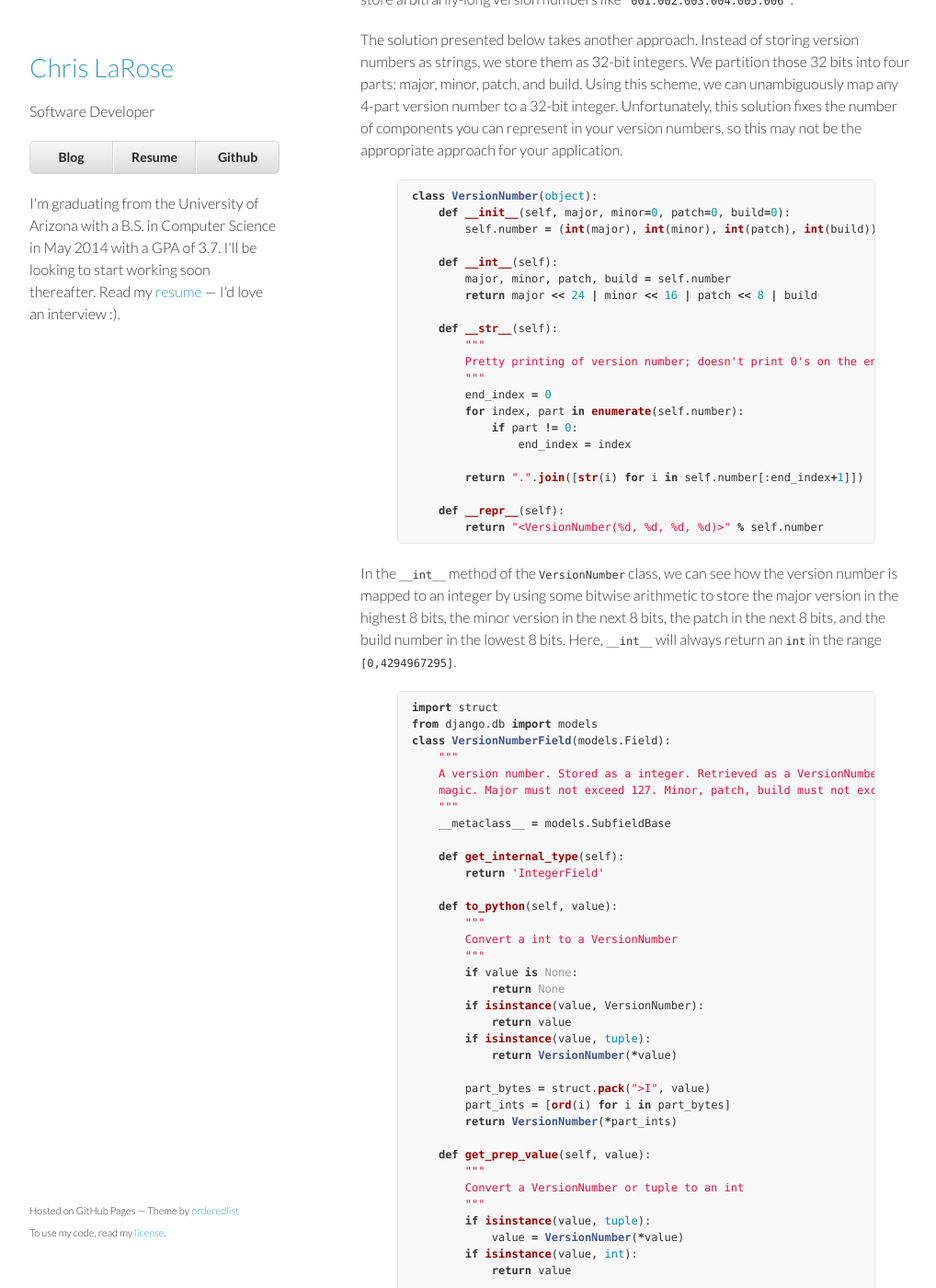
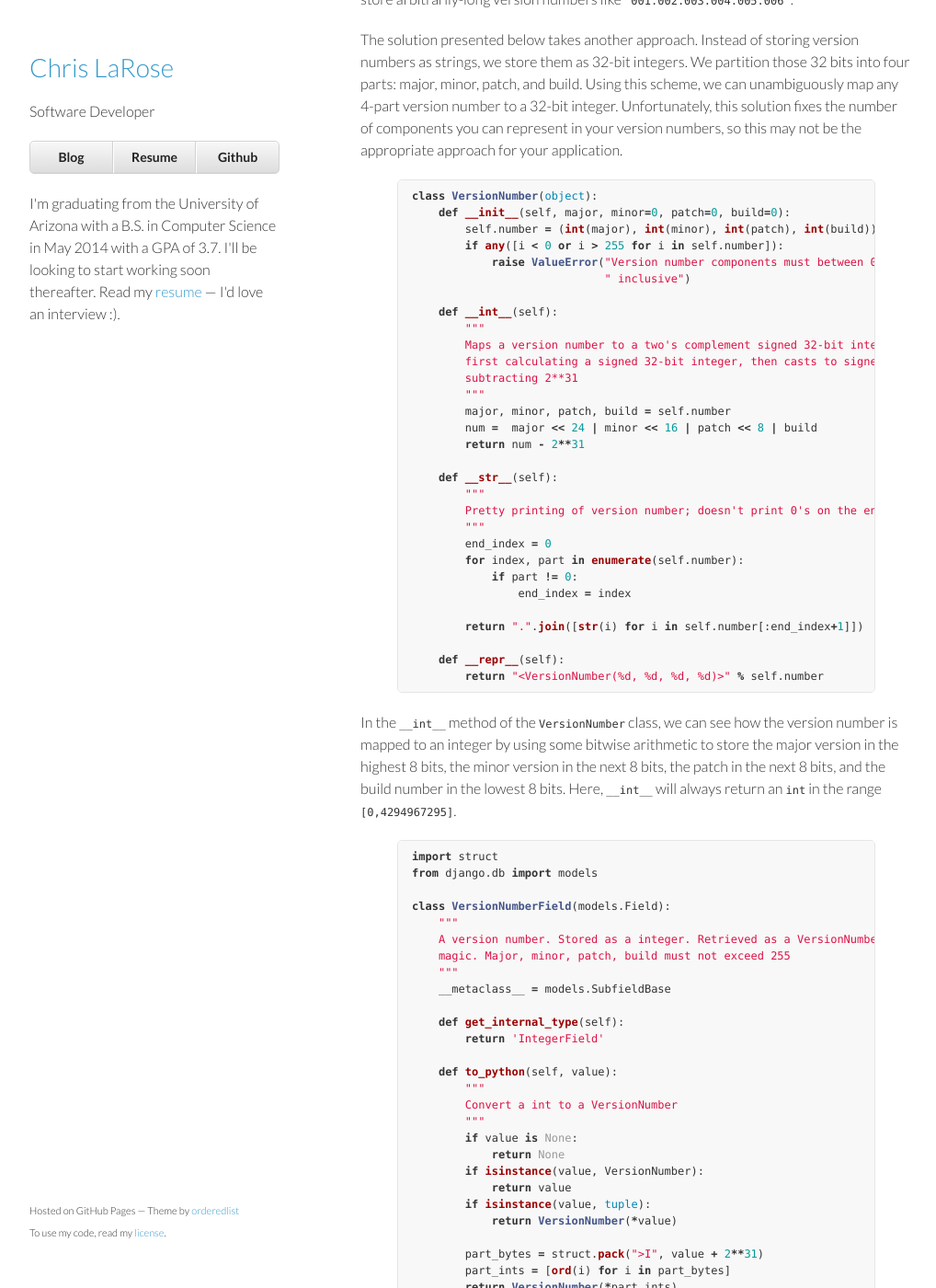
Before and after one commit to cjlarose/cjlarose.github.io, a Jekyll site: the page built from _posts/2014-01-14-django-custom-field-version-number.md, in a window 1280 px wide and 1400 px high, scrolled down 457 px. Shown: the whole window at 92% size, without its empty margins (128-1146 px from the left). Built offline with Jekyll 4.4.1, drawn with Linux system fonts in a browser that asks for light colours; comment, search, counter and statistics services are not loaded; some of the changed text lies outside the part shown.

Commit message:
Corrected bugs in version number code

```diff
--- a/_posts/2014-01-14-django-custom-field-version-number.md
+++ b/_posts/2014-01-14-django-custom-field-version-number.md
@@ -13,10 +13,19 @@ The solution presented below takes another approach. Instead of storing version
 class VersionNumber(object):
     def __init__(self, major, minor=0, patch=0, build=0):
         self.number = (int(major), int(minor), int(patch), int(build))
+        if any([i < 0 or i > 255 for i in self.number]):
+            raise ValueError("Version number components must between 0 and 255,"
+                             " inclusive")
 
     def __int__(self):
+        """
+        Maps a version number to a two's complement signed 32-bit integer by
+        first calculating a signed 32-bit integer, then casts to signed by
+        subtracting 2**31
+        """
         major, minor, patch, build = self.number
-        return major << 24 | minor << 16 | patch << 8 | build
+        num =  major << 24 | minor << 16 | patch << 8 | build
+        return num - 2**31
 
     def __str__(self):
         """
@@ -38,10 +47,11 @@ In the `__int__` method of the `VersionNumber` class, we can see how the version
 {% highlight python %}
 import struct
 from django.db import models
+
 class VersionNumberField(models.Field):
     """
     A version number. Stored as a integer. Retrieved as a VersionNumber. Like
-    magic. Major must not exceed 127. Minor, patch, build must not exceed 255.
+    magic. Major, minor, patch, build must not exceed 255
     """
     __metaclass__ = models.SubfieldBase
 
@@ -59,7 +69,7 @@ class VersionNumberField(models.Field):
         if isinstance(value, tuple):
             return VersionNumber(*value)
 
-        part_bytes = struct.pack(">I", value)
+        part_bytes = struct.pack(">I", value + 2**31)
         part_ints = [ord(i) for i in part_bytes]
         return VersionNumber(*part_ints)
 
```
Also changed, not shown: other parts of _posts/2014-01-14-django-custom-field-version-number.md (+2 -2 lines).
